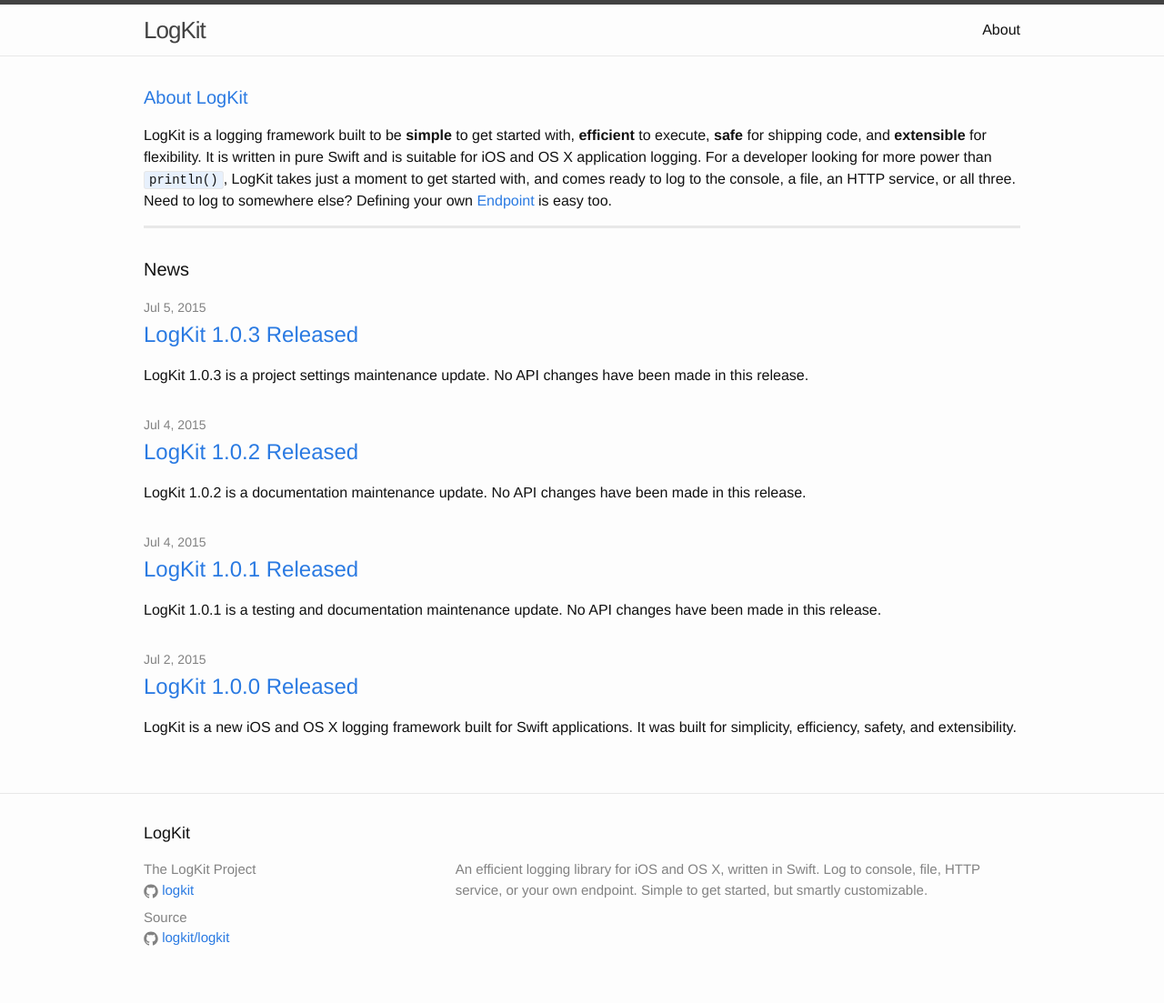
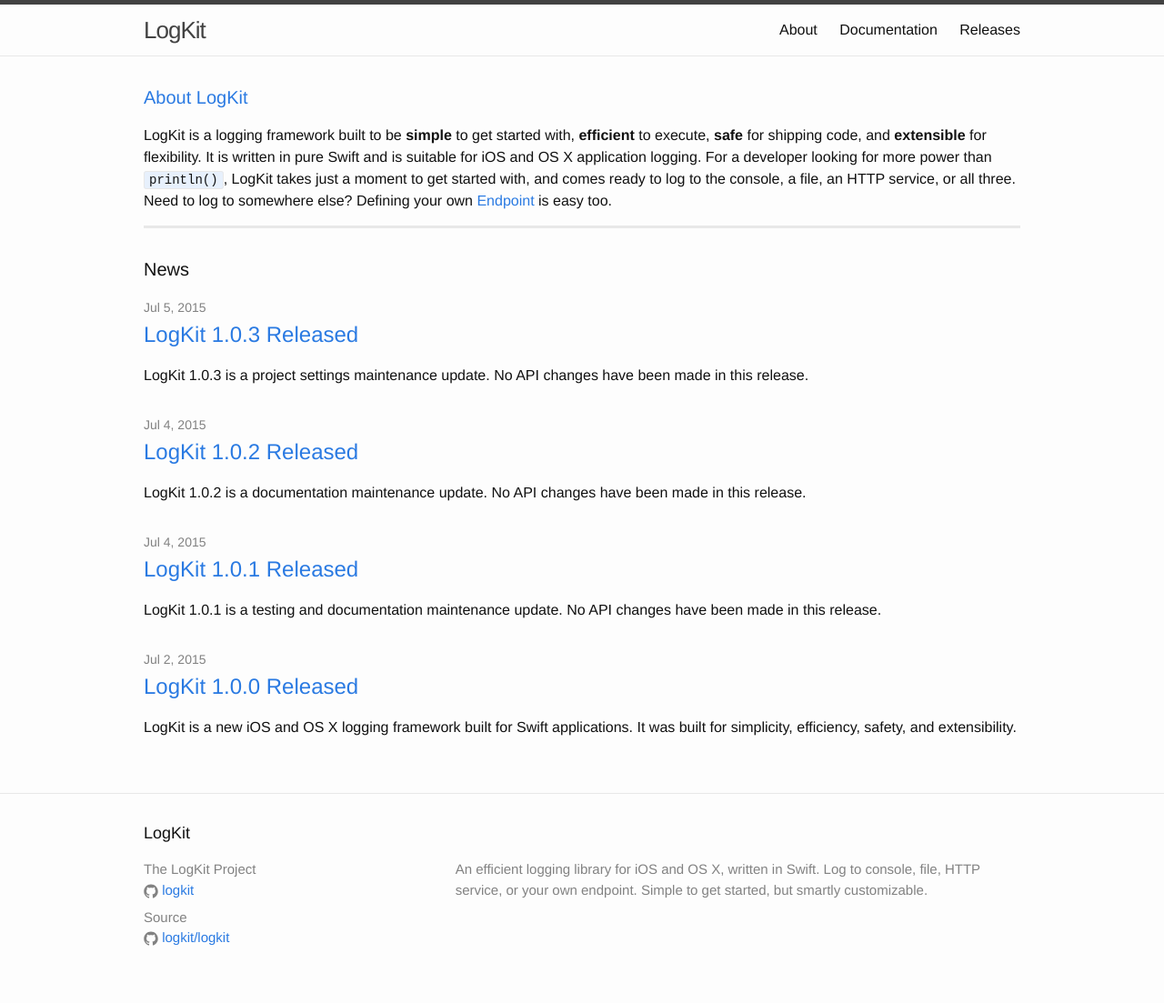
Before and after one commit to Conoize/logkit.github.io, a Jekyll site: the page built from index.html, in a window 1280 px wide. Shown: the whole page at 91% size. Built offline with Jekyll 4.4.1, drawn with Linux system fonts in a browser that asks for light colours.

Commit message:
Added a new Releases page

```diff
--- a/_includes/header.html
+++ b/_includes/header.html
@@ -15,11 +15,16 @@
 
       <div class="trigger">
         {% assign pages = site.pages | sort: "title" %}
+{% comment %}
         {% for page in pages %}
           {% if page.layout == 'page' and page.title %}
           <a class="page-link" href="{{ page.url | prepend: site.baseurl }}">{{ page.title }}</a>
           {% endif %}
         {% endfor %}
+{% endcomment %}
+        <a class="page-link" href="/about/">About</a>
+        <a class="page-link" href="/docs/{{ site.releases.last.family }}/">Documentation</a>
+        <a class="page-link" href="/releases/">Releases</a>
       </div>
     </nav>
 
```
Also changed, not shown: releases/index.md (added, +14 -0 lines).
